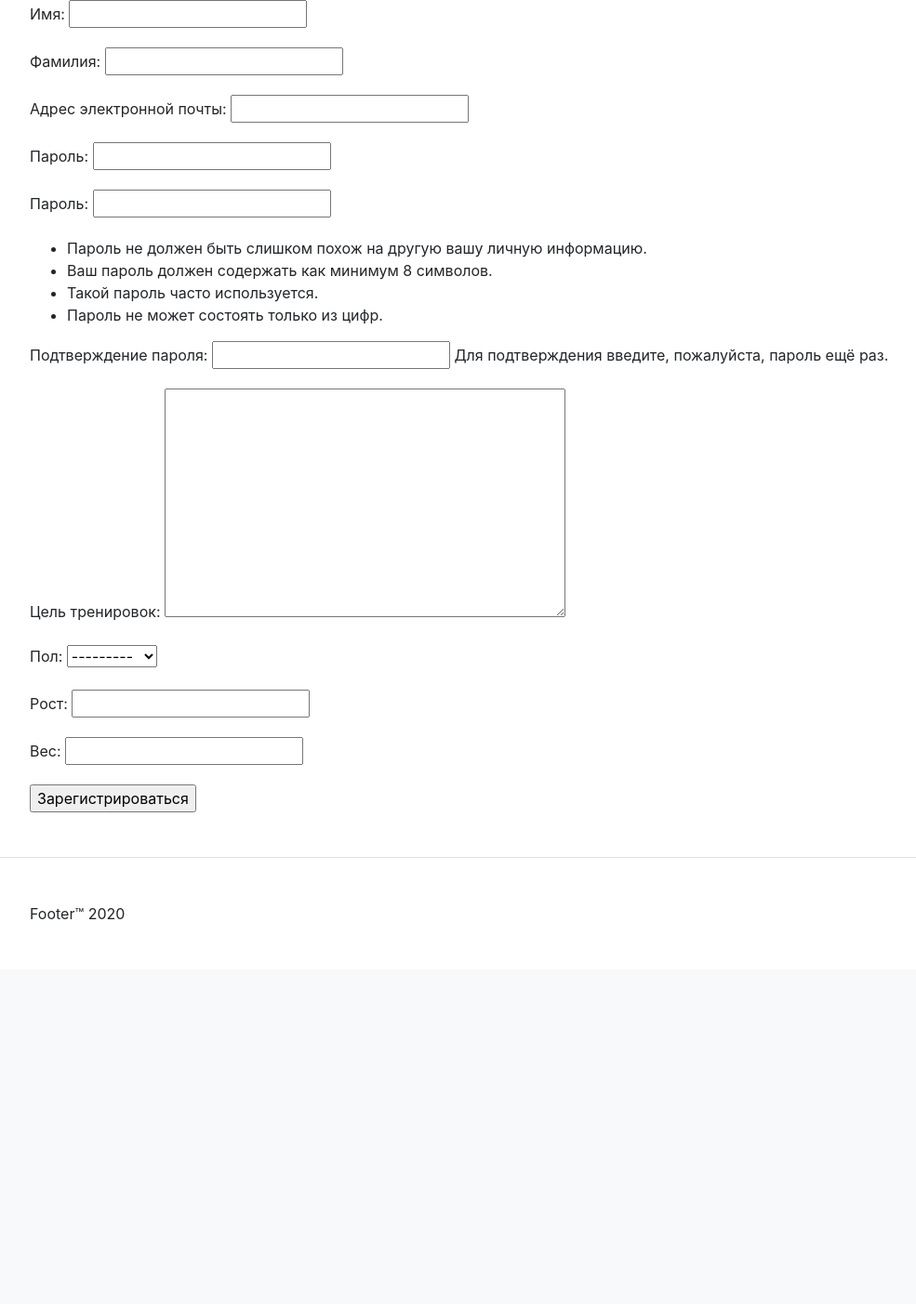
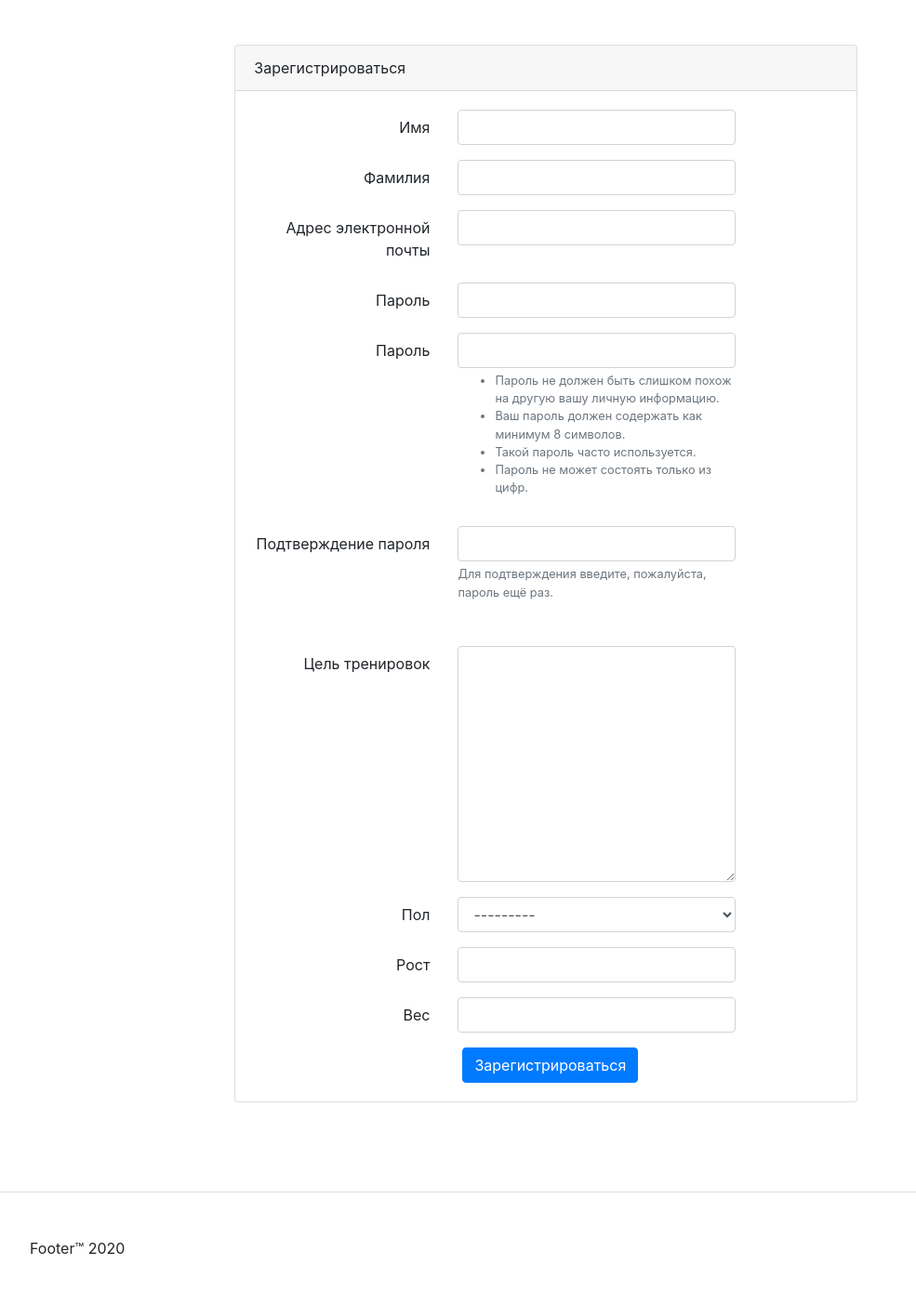
Before and after one commit to tuda-suda/FitnessMarket, a Django app: page /auth/signup/client/ in a window 1280 px wide. Shown: the part 56-1459 px from the top of the page at 93% size, without its empty margins (53-1038 px from the left). Before the commit the page ends 1045 px from the top, so only its background shows below. Run offline with Django 3.2, Linux system fonts and the light colour scheme; some libraries are stand-ins or nearby versions.

Commit message:
🌸Prettify registration form

```diff
--- a/auth_user/templates/signup.html
+++ b/auth_user/templates/signup.html
@@ -1,13 +1,64 @@
 {% extends "base.html" %}
 {% block title %}Регистрация{% endblock %}
+{% load user_filters %}
 
 {% block content %}
 
-<form method="post">
-    {% csrf_token %}
-    {{ user_form.as_p }}
-    {{ user_type_form.as_p }}
-    <input type="submit" value="Зарегистрироваться">
-</form>
+<div class="row justify-content-center">
+    <div class="clo-md-8 p-5">
+        <div class="card">
+            <div class="card-header">Зарегистрироваться</div>
+            <div class="card-body">
+                <form method="post">
+                    {% csrf_token %}
+                    {% for field in user_form %}
+                        <div class="form-group row">
+                            <label
+                                for="{{ field.id_for_label }}"
+                                class="col-md-4 col-form-label text-md-right">
+                                {{ field.label }}
+                                {% if field.required %}
+                                    <span class="required">*</span>
+                                {% endif %}
+                            </label>
+                            <div class="col-md-6">
+                                {{ field|addclass:"form-control" }}
+                                {% if field.help_text %}
+                                    <small id="{{ field.id_for_label }}-help"
+                                        class="form-text text-muted">{{ field.help_text|safe }}</small>
+                                {% endif %}
+                            </div>
+                        </div>
+                    {% endfor %}
+                    <div class="mt-5"></div>
+                    {% for field in user_type_form %}
+                        <div class="form-group row">
+                            <label
+                                for="{{ field.id_for_label }}"
+                                class="col-md-4 col-form-label text-md-right">
+                                {{ field.label }}
+                                {% if field.required %}
+                                    <span class="required">*</span>
+                                {% endif %}
+                            </label>
+                            <div class="col-md-6">
+                                {{ field|addclass:"form-control" }}
+                                {% if field.help_text %}
+                                    <small id="{{ field.id_for_label }}-help"
+                                        class="form-text text-muted">{{ field.help_text|safe }}</small>
+                                {% endif %}
+                            </div>
+                        </div>
+                    {% endfor %}
+                    <div class="col-md-6 offset-md-4">
+                        <button type="submit" class="btn btn-primary">
+                            Зарегистрироваться
+                        </button>
+                    </div>
+                </form>
+            </div>
+        </div>
+    </div>
+</div>
 
 {% endblock %}
--- a/fitness/settings.py
+++ b/fitness/settings.py
@@ -71,6 +71,9 @@ TEMPLATES = [
                 'django.contrib.auth.context_processors.auth',
                 'django.contrib.messages.context_processors.messages',
             ],
+            'libraries': {
+                'user_filters': 'fitness.templatetags.user_filters'
+            }
         },
     },
 ]
--- /dev/null
+++ b/fitness/templatetags/user_filters.py
@@ -0,0 +1,9 @@
+from django import template, forms
+
+
+register = template.Library()
+
+
+@register.filter
+def addclass(field, css):
+    return field.as_widget(attrs={'class': css})
--- a/templates/base_includes/navbar.html
+++ b/templates/base_includes/navbar.html
@@ -4,7 +4,7 @@
         <div>
             <ul class="navbar-nav mr-auto">
                 <li class="nav-item active">
-                    <a class="nav-link" href="#">Главная <span class="sr-only">(current)</span></a>
+                    <a class="nav-link" href="{% url 'index' %}">Главная <span class="sr-only">(current)</span></a>
                 </li>
                 <li class="nav-item">
                     <a class="nav-link" href="#">Тренеры</a>
--- a/users/models.py
+++ b/users/models.py
@@ -42,7 +42,7 @@ class Trainer(models.Model):
     location = models.CharField(max_length=100, choices=REGIONS)
     gender = models.CharField('пол', max_length=1, choices=GENDERS)
     clients = models.ForeignKey(Client, models.CASCADE, "clients")
-    sport = models.CharField('вид спорта', max_length=50)
+    sport = models.CharField('вид спорта', max_length=50, blank=True, null=True)
     cost = models.PositiveSmallIntegerField('рублей за час', blank=True)
 
 
```
Also changed, not shown: auth_user/templates/signup_choice.html (+8 -4 lines), fitness/templatetags/__init__.py (added).
